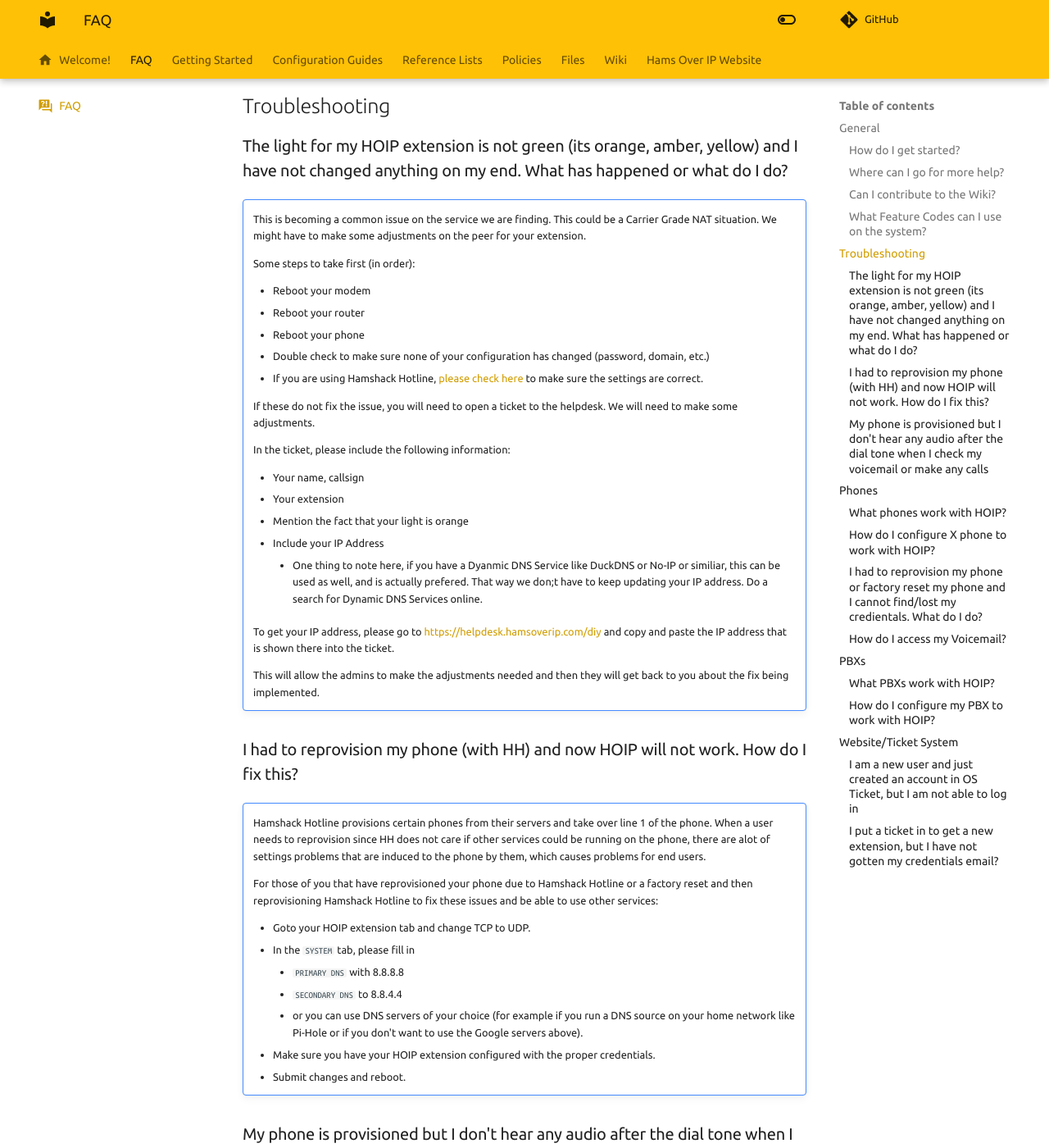
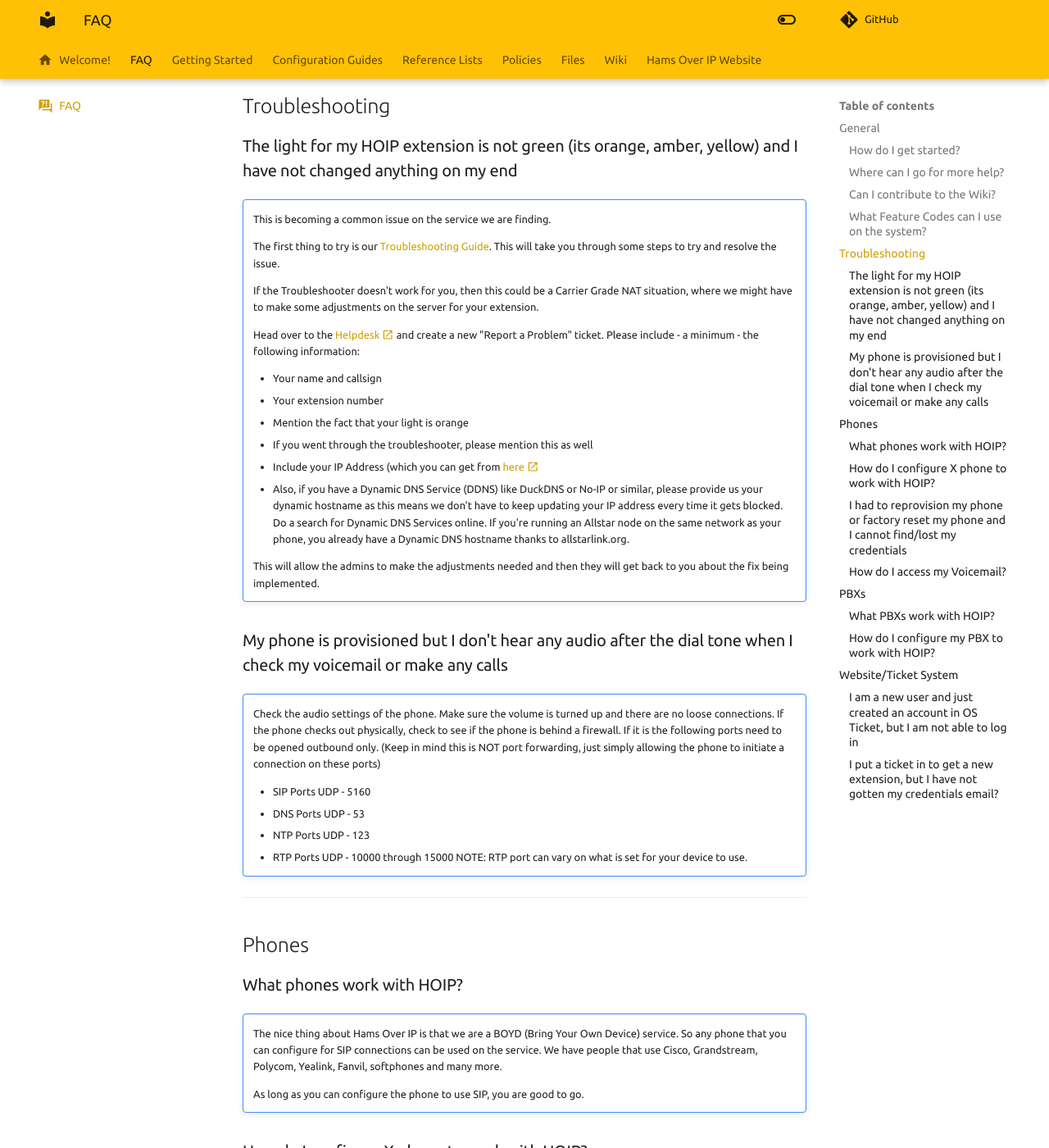
Before and after one commit to hamsoverip/wiki, an MkDocs documentation site: the page built from docs/guides/faq.md, in a window 1280 px wide and 1400 px high, scrolled down 1140 px. Shown: the whole window at 82% size. Built offline with MkDocs 1.6.1 and Material for MkDocs 9.7.7, drawn with Linux system fonts in a browser that asks for light colours; comment, search, counter and statistics services are not loaded; some of the changed text lies outside the part shown.

Commit message:
Update: Fairly major changes, removal of HH mentions, addition of Troubleshooter, and a few fancy icons.

```diff
--- a/docs/guides/faq.md
+++ b/docs/guides/faq.md
@@ -42,47 +42,25 @@
 
 ## Troubleshooting
 
-### The light for my HOIP extension is not green (its orange, amber, yellow) and I have not changed anything on my end. What has happened or what do I do?
+### The light for my HOIP extension is not green (its orange, amber, yellow) and I have not changed anything on my end
 
 !!! note ""
-    This is becoming a common issue on the service we are finding. This could be a Carrier Grade NAT situation. We might have to make some adjustments on the peer for your extension.
+    This is becoming a common issue on the service we are finding.
 
-    Some steps to take first (in order):
+    The first thing to try is our [Troubleshooting Guide](./troubleshooting.md).  This will take you through some steps to try and resolve the issue.
 
-    * Reboot your modem
-    * Reboot your router
-    * Reboot your phone
-    * Double check to make sure none of your configuration has changed (password, domain, etc.)
-    * If you are using Hamshack Hotline, [please check here](./faq.md#i-had-to-reprovision-my-phone-with-hh-and-now-hoip-will-not-work-how-do-i-fix-this) to make sure the settings are correct.
+    If the Troubleshooter doesn't work for you, then this could be a Carrier Grade NAT situation, where we might have to make some adjustments on the server for your extension.
 
-    If these do not fix the issue, you will need to open a ticket to the helpdesk. We will need to make some adjustments.
+    Head over to the [Helpdesk :material-open-in-new:](https://helpdesk.hamsoverip.com/osticket/){ target="_blank" } and create a new "Report a Problem" ticket.  Please include - a minimum - the following information:
 
-    In the ticket, please include the following information:
-
-    * Your name, callsign
-    * Your extension
+    * Your name and callsign
+    * Your extension number
     * Mention the fact that your light is orange
-    * Include your IP Address
-        * One thing to note here, if you have a Dyanmic DNS Service like DuckDNS or No-IP or similiar, this can be used as well, and is actually prefered. That way we don;t have to keep updating your IP address. Do a search for Dynamic DNS Services online.
-
-    To get your IP address, please go to [https://helpdesk.hamsoverip.com/diy](https://helpdesk.hamsoverip.com/diy) and copy and paste the IP address that is shown there into the ticket.
+    * If you went through the troubleshooter, please mention this as well
+    * Include your IP Address (which you can get from [here :material-open-in-new:](https://helpdesk.hamsoverip.com/diy){ target="_blank" }
+    * Also, if you have a Dynamic DNS Service (DDNS) like DuckDNS or No-IP or similar, please provide us your dynamic hostname as this means we don't have to keep updating your IP address every time it gets blocked. Do a search for Dynamic DNS Services online.  If you're running an Allstar node on the same network as your phone, you already have a Dynamic DNS hostname thanks to allstarlink.org.
 
     This will allow the admins to make the adjustments needed and then they will get back to you about the fix being implemented.
-
-### I had to reprovision my phone (with HH) and now HOIP will not work. How do I fix this?
-
-!!! note ""
-    Hamshack Hotline provisions certain phones from their servers and take over line 1 of the phone. When a user needs to reprovision since HH does not care if other services could be running on the phone, there are alot of settings problems that are induced to the phone by them, which causes problems for end users.
-
-    For those of you that have reprovisioned your phone due to Hamshack Hotline or a factory reset and then reprovisioning Hamshack Hotline to fix these issues and be able to use other services:
-
-    * Goto your HOIP extension tab and change TCP to UDP.
-    * In the `SYSTEM` tab, please fill in
-        * `PRIMARY DNS` with 8.8.8.8
-        * `SECONDARY DNS` to 8.8.4.4
-        * or you can use DNS servers of your choice (for example if you run a DNS source on your home network like Pi-Hole or if you don't want to use the Google servers above).
-    * Make sure you have your HOIP extension configured with the proper credentials.
-    * Submit changes and reboot.
 
 ### My phone is provisioned but I don't hear any audio after the dial tone when I check my voicemail or make any calls
 
@@ -101,26 +79,26 @@
 ### What phones work with HOIP?
 
 !!! note ""
-    The nice thing about the Hams Over IP service is we are a BOYD (Bring Your Own Device) service. So any phone that you can configure for SIP connections can be used on the service, on any peer. We have people that use Cisco, Grandstream, Polycomm, Yealink, Fanvil, Softphones and many other types of phones.
+    The nice thing about Hams Over IP is that we are a BOYD (Bring Your Own Device) service. So any phone that you can configure for SIP connections can be used on the service. We have people that use Cisco, Grandstream, Polycom, Yealink, Fanvil, softphones and many more.
 
     As long as you can configure the phone to use SIP, you are good to go.
 
 ### How do I configure X phone to work with HOIP?
 
 !!! note ""
-    Take a look through the Configuration Guides in the Wiki and see if your phone has a configuration guide. If not, you can ask on any of our [chat services](./user/chat-services.md) to see if someone has configured it.
+    Take a look through the [Configuration Guides](./index.md) in the Wiki and see if there is one available for your device. If not, you can ask on any of our [chat services](./user/chat-services.md) to see if someone else has configured it.
 
-    If there is not a configuration guide, you are also welcome to contribute to the Wiki and add a guide for your phone. That would help out others. To see how to contribute, look at the [Contributing Guide](../wiki/overview.md).
+    If there isn't a Configuration Guide available, you are also welcome to contribute to the Wiki and add a guide for your phone. That would help out others.  To see how to contribute, look at our [Contributing Guide](../wiki/contributing.md).
 
-### I had to reprovision my phone or factory reset my phone and I cannot find/lost my credientals. What do I do?
+### I had to reprovision my phone or factory reset my phone and I cannot find/lost my credentials
 
 !!! note ""
-    If you can't find your credentials, you can put a ticket into the [Helpdesk Ticketing](https://helpdesk.hamsoverip.com/osticket/) system and request your credentials be resent to you.
+    If you can't find your credentials, you can put a "General Enquiry" ticket into the [Helpdesk :material-open-in-new:](https://helpdesk.hamsoverip.com/osticket/) system and request your credentials be resent to you.
 
 ### How do I access my Voicemail?
 
 !!! note ""
-    Dial `*97` from your phone or hit the voicemail button. This will drop you into your mailbox. If this is the first time accessing your mailbox, the system will walk you through setting up your outgoing voicemail messages and make you change your pin. Once you have all this setup, all you need to do is dial `*97` from your phone, or hit the voicemail button and it will just drop you into your box to let you retreive messages.
+    Dial `*97` from your phone or hit the voicemail button. This will drop you into your mailbox. If this is the first time accessing your mailbox, the system will walk you through setting up your outgoing voicemail messages and make you change your pin. Once you have all this setup, all you need to do is dial `*97` from your phone, or hit the voicemail button and it will just drop you into your voicemailbox to let you retrieve messages.
 
 ----
 
@@ -129,15 +107,16 @@
 ### What PBXs work with HOIP?
 
 !!! note ""
-    Good Question. As of right now, we know that FreePBX and 3CX both work with the service. Both can connect via SIP Trunks and FreePBX is able to use IAX. But otherwise, we don't really know of more. If you know of others that use SIP Trunks and can configure them, we would like to know more about it. In fact, if you can create a configuration guide, please submit it.
+    Good Question. As of right now, we know that FreePBX and 3CX both work with the service. Both can connect via SIP Trunks and FreePBX is able to use IAX. But otherwise, we don't really know of more.  If you know of others that use SIP Trunks and can configure them, we would like to know more about it. In fact, if you can create a configuration guide, please submit it.
 
     If you want to use FreePBX or 3CX, please check out the configuration guides for each here in the Wiki.
 
 ### How do I configure my PBX to work with HOIP?
 
 !!! note ""
-    Good question! If it's one we have a guide for, check out the configuration guides for the PBXs. If it's one that we don't have a guide for, please write one up and submit it.
+    Good question! If it's one we have a guide for, check out the [Configuration Guides for PBXes](./pbx/index.md).
 
+    If there isn't a Configuration Guide available, you are also welcome to contribute to the Wiki and add a guide for your PBX.  To see how to contribute, look at our [Contributing Guide](../wiki/contributing.md).
 ----
 
 ## Website/Ticket System
```
Also changed, not shown: other parts of docs/guides/faq.md (+2 -2 lines).
